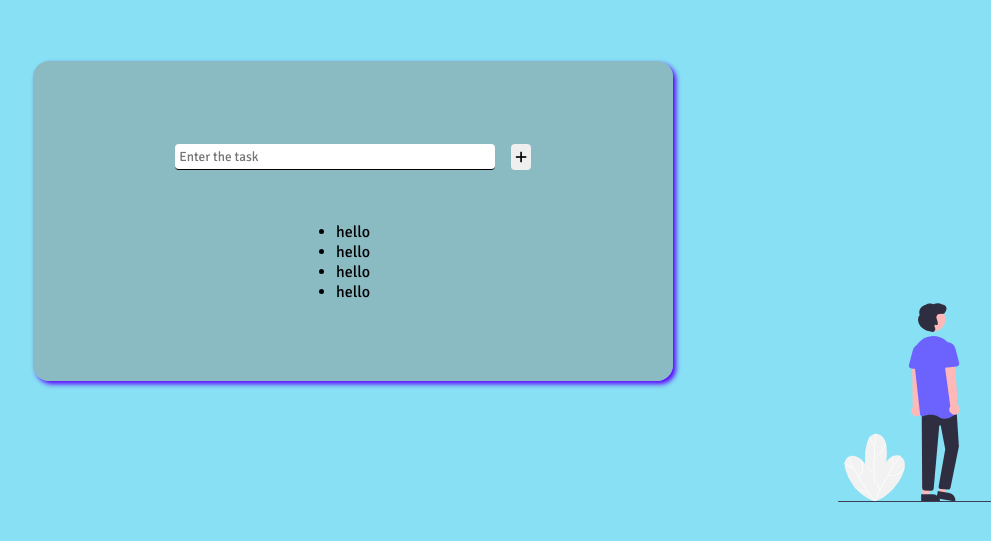
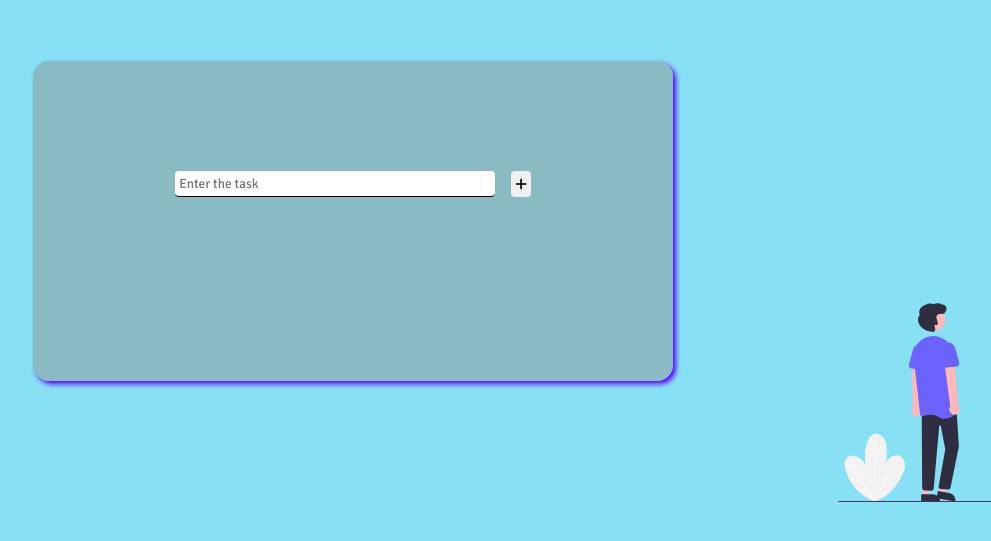
Before and after one commit to bisw4sh/DOM-Manipulation, a plain HTML site: page 05 Todos App/index.html in a window 1280 px wide. Shown: the part 179-720 px from the top of the page, without its empty margins (287-1278 px from the left). Drawn offline with Linux system fonts and the light colour scheme.

Commit message:
structure changes

```diff
--- a/05 Todos App/index.html
+++ b/05 Todos App/index.html
@@ -21,12 +21,6 @@
         </div>
 
         <div class="task-container">
-            <ul>
-                <li>hello</li>
-                <li>hello</li>
-                <li>hello</li>
-                <li>hello</li>
-            </ul>
 
         </div>
 
```
